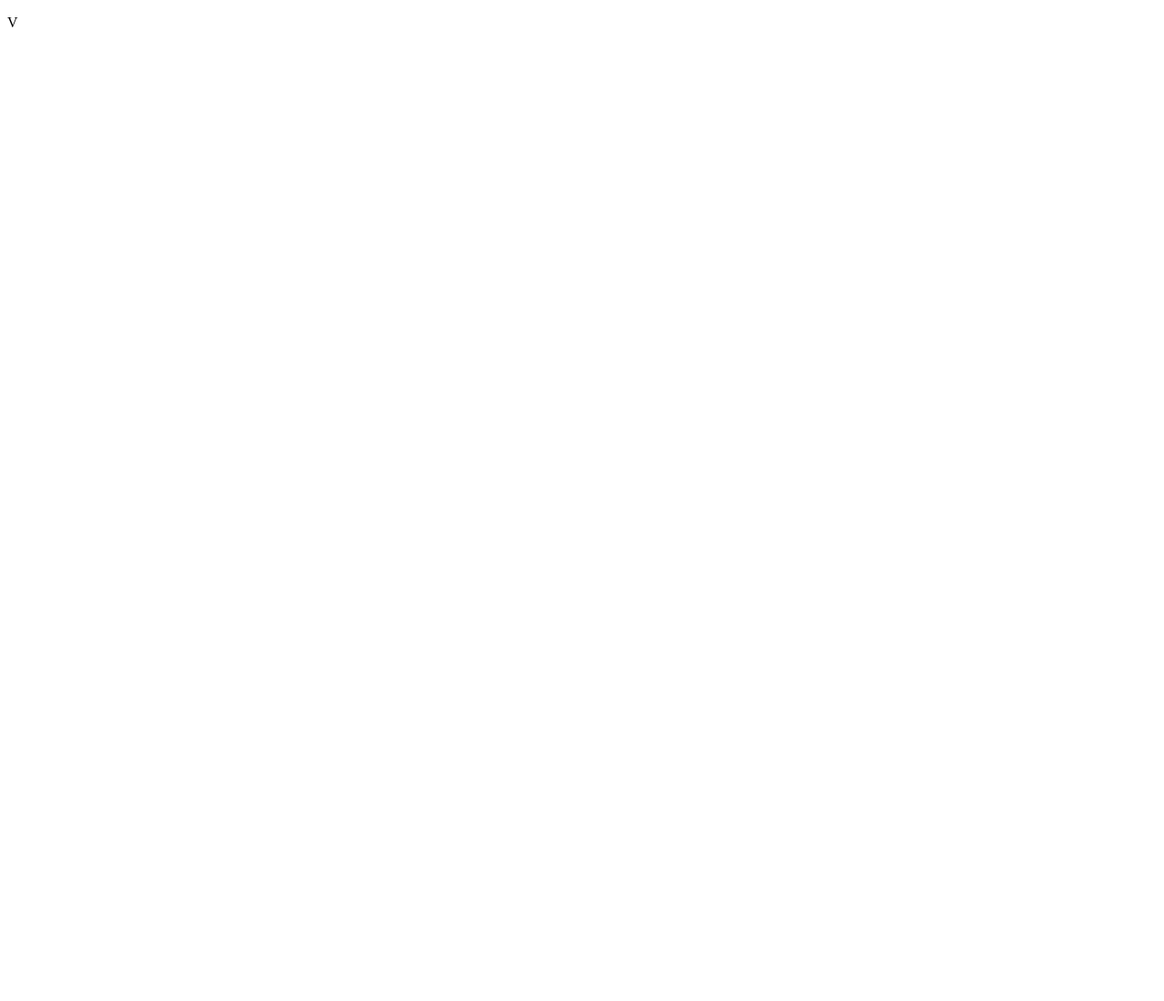
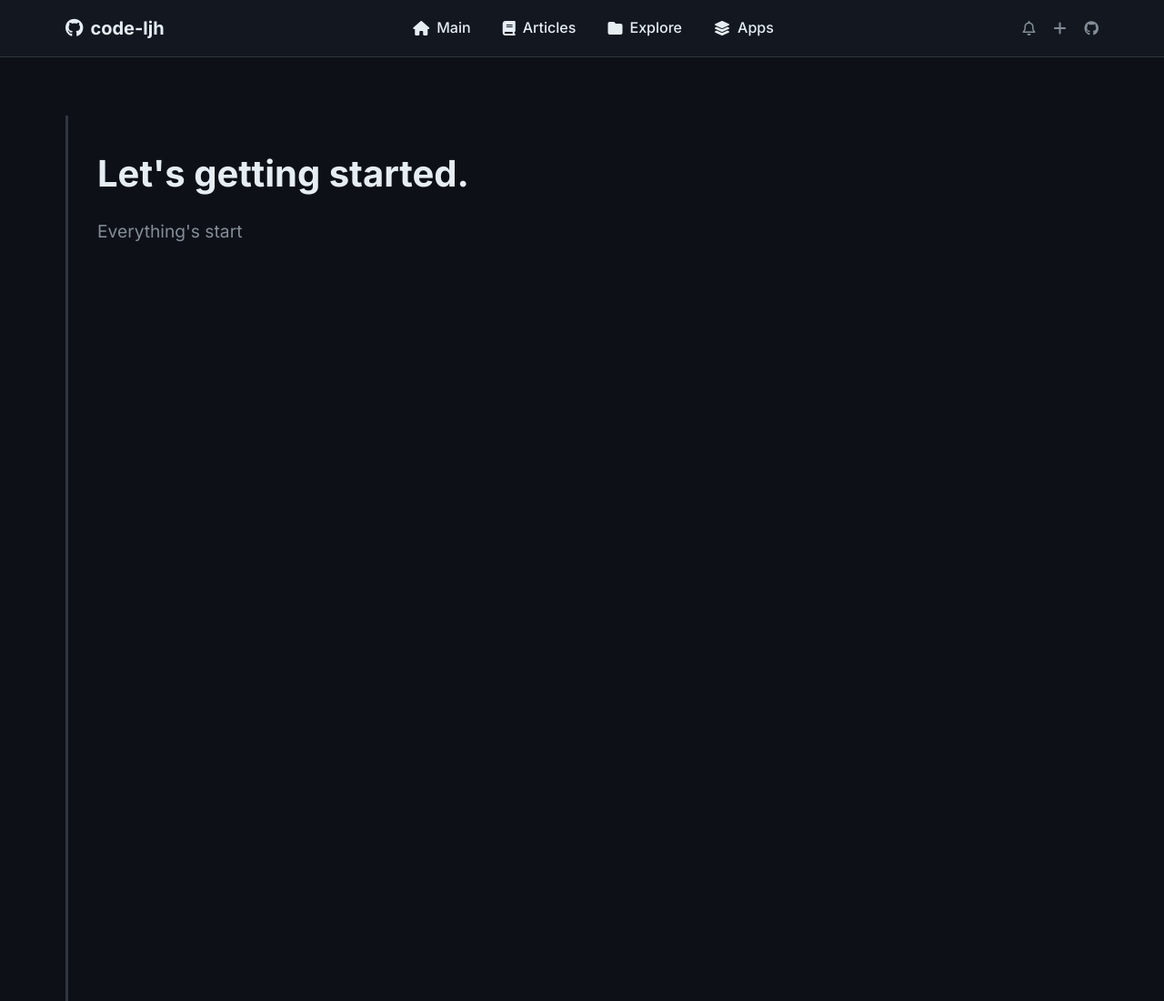
Before and after one commit to code-ljh/myster1ous-server, a website: page library/template/home.html in a window 1280 px wide. Shown: the top 1100 px of the page at 91% size. Before the commit the page ends 800 px from the top, so only its background shows below. Drawn offline with Linux system fonts and the light colour scheme; files that its build step writes are made by us from their sources.

Commit message:
another start

```diff
--- a/library/template/home.html
+++ b/library/template/home.html
@@ -1,11 +1,57 @@
 <!DOCTYPE html>
+<html lang="zh-CN">
+<head>
+    <meta charset="UTF-8">
+    <meta name="viewport" content="width=device-width, initial-scale=1.0">
+    <title>Home | myster1ous.vercel.app</title>
+    <link rel="stylesheet" href="styles/main.css">
+    <link rel="stylesheet" href="https://cdnjs.cloudflare.com/ajax/libs/font-awesome/6.4.2/css/all.min.css">
+</head>
+<body>
 
-<html>
-    <head>
-        <title> v-myster1ous.vercel.app </title>
-    </head>
+    <!-- 顶部导航栏 -->
+    <header class="navbar">
+        <div class="container">
+            <div class="logo">
+                <i class="fa-brands fa-github"></i>
+                <span>code-ljh</span>
+            </div>
+            <nav class="nav-links">
+                <ul>
+                    <li><a href="/"><i class="fa-solid fa-house"></i><span>Main</span></a></li>
+                    <li><a href="/articles"><i class="fa-solid fa-book"></i><span>Articles</span></a></li>
+                    <li><a href="/explore"><i class="fa-solid fa-folder"></i><span>Explore</span></a></li>
+                    <li><a href="/app"><i class="fa-solid fa-layer-group"></i><span>Apps</span></a></li>
+                </ul>
+            </nav>
+            <div class="nav-actions">
+                <i class="fa-regular fa-bell"></i>
+                <i class="fa-solid fa-plus"></i>
+                <i class="fa-brands fa-github avatar"></i>
+            </div>
+        </div>
+    </header>
 
-    <body>
-        <p> V </p>
-    </body>
+    <!-- 主体内容 -->
+    <main>
+        <div class="container">
+            <!-- 为了演示滚动效果，添加了占位内容 -->
+            <div class="placeholder-content">
+                <h1>Let's getting started.</h1>
+                <p>Everything's start</p>
+            </div>
+        </div>
+    </main>
+
+    <!-- 页脚 -->
+    <footer class="footer">
+        <div class="container">
+            <div class="footer-logo">
+                <i class="fa-brands fa-github"></i>
+                <span>© 2025 myster1ous-project, Inc.</span>
+            </div>
+        </div>
+    </footer>
+
+</body>
 </html>
--- /dev/null
+++ b/public/styles/main.css
@@ -0,0 +1,185 @@
+/* Google Fonts (可选，系统字体也很好) */
+@import url('https://fonts.googleapis.com/css2?family=Inter:wght@400;500;700&display=swap');
+
+/* CSS 变量定义颜色和样式 */
+:root {
+    --bg-primary: #0d1117;
+    --bg-secondary: #161b22;
+    --border-color: #30363d;
+    --text-primary: #e6edf3;
+    --text-secondary: #848d97;
+    --accent-blue: #58a6ff;
+    --font-family: 'Inter', -apple-system, BlinkMacSystemFont, "Segoe UI", "Noto Sans", Helvetica, Arial, sans-serif;
+    --border-radius: 6px;
+}
+
+/* 全局重置和基础样式 */
+* {
+    margin: 0;
+    padding: 0;
+    box-sizing: border-box;
+}
+
+body {
+    font-family: var(--font-family);
+    background-color: var(--bg-primary);
+    color: var(--text-primary);
+    line-height: 1.6;
+}
+
+main {
+    flex: 1;
+    padding: 4rem 0;
+}
+
+.container {
+    max-width: 1200px;
+    margin: 0 auto;
+    padding: 0 2rem;
+}
+
+a {
+    color: var(--accent-blue);
+    text-decoration: none;
+    transition: color 0.2s ease-in-out;
+}
+
+a:hover {
+    text-decoration: none;
+    color: #79c0ff;
+}
+
+/* --- 导航栏样式修改 START --- */
+.navbar {
+    /* 1. 固定在顶部 */
+    position: sticky;
+    top: 0;
+    z-index: 1000;
+
+    /* 2. 减小垂直内边距，让导航栏更窄 */
+    padding: 0.75rem 0;
+
+    border-bottom: 1px solid var(--border-color);
+
+    /* 3. 添加毛玻璃效果，提升现代感 */
+    background-color: rgba(22, 27, 34, 0.85); /* 使用带透明度的背景色 */
+    backdrop-filter: saturate(180%) blur(5px);
+    -webkit-backdrop-filter: saturate(180%) blur(5px); /* 兼容 Safari */
+}
+/* --- 导航栏样式修改 END --- */
+
+.navbar .container {
+    display: flex;
+    justify-content: space-between;
+    align-items: center;
+}
+
+.logo {
+    display: flex;
+    align-items: center;
+    font-size: 1.25rem; /* 微调 Logo 尺寸以适应更窄的导航栏 */
+    font-weight: 700;
+}
+
+.logo .fa-github {
+    margin-right: 0.5rem;
+}
+
+.nav-links ul {
+    list-style: none;
+    display: flex;
+    gap: 1rem; /* 稍微减小链接间距 */
+}
+
+.nav-links a {
+    color: var(--text-primary);
+    font-weight: 500;
+    display: flex;
+    align-items: center;
+    gap: 0.5rem;
+    padding: 0.4rem 0.6rem; /* 减小链接内边距 */
+    border-radius: var(--border-radius);
+    transition: background-color 0.2s ease-in-out;
+}
+
+.nav-links a:hover {
+    background-color: rgba(139, 148, 158, 0.2);
+    color: var(--text-primary);
+}
+
+.nav-actions {
+    display: flex;
+    align-items: center;
+    gap: 1.25rem; /* 稍微减小图标间距 */
+    font-size: 1rem; /* 微调图标大小 */
+}
+
+.nav-actions i {
+    cursor: pointer;
+    color: var(--text-secondary);
+    transition: color 0.2s;
+}
+
+.nav-actions i:hover {
+    color: var(--text-primary);
+}
+/* 页脚样式 */
+.footer {
+    padding: 2rem 0;
+    border-top: 1px solid var(--border-color);
+    background-color: var(--bg-secondary);
+}
+
+.footer .container {
+    display: flex;
+    justify-content: space-between;
+    align-items: center;
+    color: var(--text-secondary);
+    flex-wrap: wrap; /* 在小屏幕上换行 */
+    gap: 1rem;
+}
+
+.footer-logo {
+    display: flex;
+    align-items: center;
+    gap: 0.5rem;
+}
+
+.footer-links {
+    display: flex;
+    gap: 1.5rem;
+    flex-wrap: wrap;
+}
+
+.footer-links a {
+    color: var(--text-secondary);
+}
+
+.footer-links a:hover {
+    color: var(--accent-blue);
+    text-decoration: underline;
+}
+
+/* 占位内容样式（仅用于演示） */
+.placeholder-content {
+    height: 200vh; /* 设置一个很长的高度来强制出现滚动条 */
+    padding-top: 2rem;
+    border-left: 3px solid var(--border-color);
+    padding-left: 2rem;
+}
+.placeholder-content h1 {
+    font-size: 2.5rem;
+    color: var(--text-primary);
+}
+.placeholder-content p {
+    font-size: 1.2rem;
+    color: var(--text-secondary);
+    margin-top: 1rem;
+}
+
+/* 简单的响应式设计 */
+@media (max-width: 768px) {
+    .nav-links {
+        display: none;
+    }
+}
```
